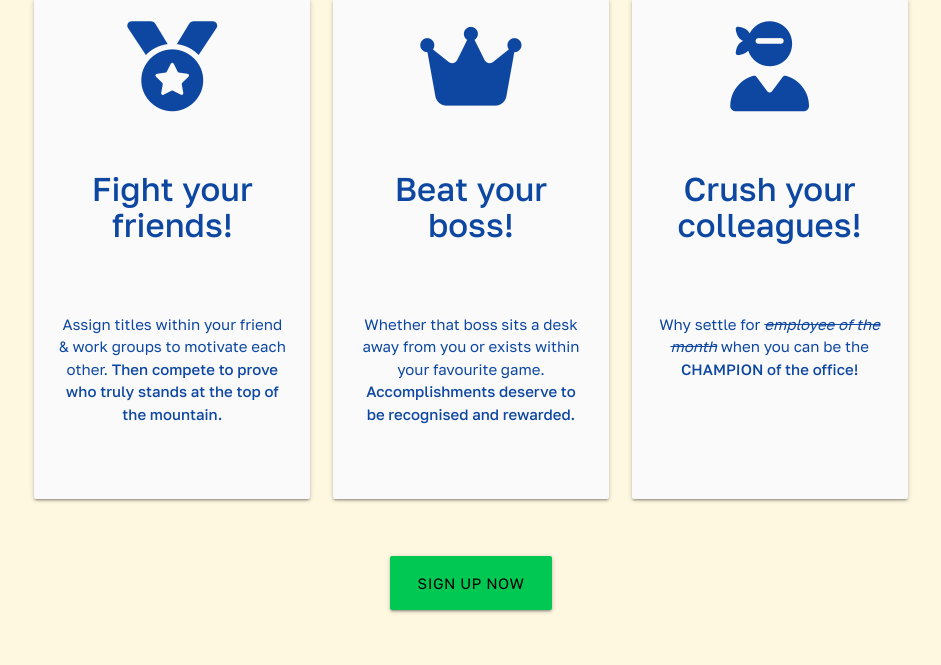
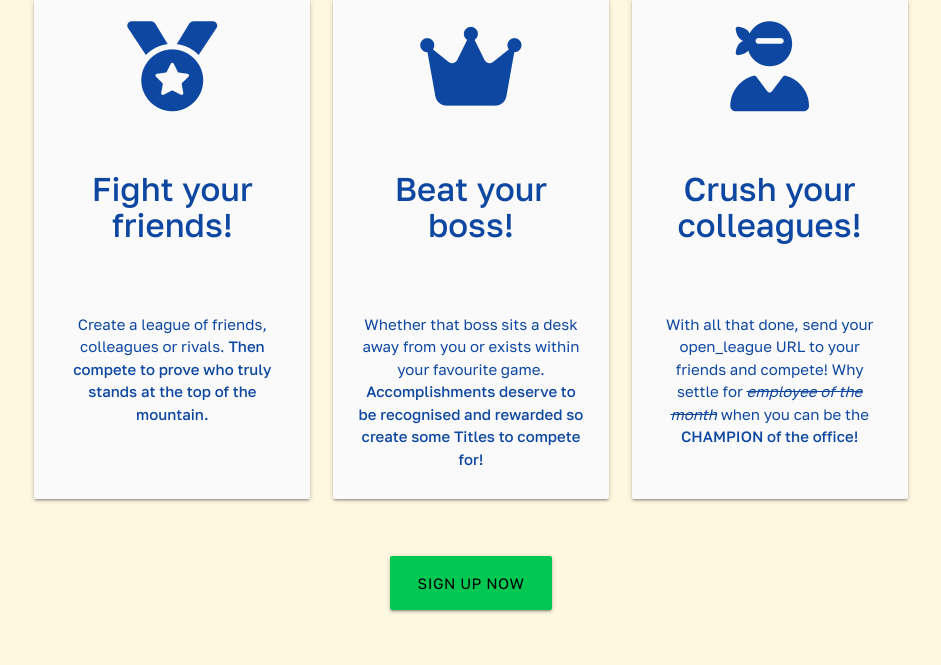
Before and after one commit to Hadokane/CI_PP3_OFFICE_CHAMPION, a Flask app: page / in a window 1280 px wide. Shown: the part 605-1270 px from the top of the page, without its empty margins (169-1110 px from the left). Run offline with Flask 2, Linux system fonts and the light colour scheme; some libraries are stand-ins or nearby versions.

Commit message:
Make index promo cards more instructional

```diff
--- a/officechampion/templates/index.html
+++ b/officechampion/templates/index.html
@@ -32,7 +32,7 @@ Home
                 <h2>Fight your friends!</h2>
             </div>
             <div class="card-content">
-                <p>Assign titles within your friend & work groups to motivate each other. <strong>Then compete to
+                <p>Create a league of friends, colleagues or rivals. <strong>Then compete to
                         prove who truly stands at the top of the mountain.</strong></p>
             </div>
         </div>
@@ -47,7 +47,7 @@ Home
             </div>
             <div class="card-content">
                 <p>Whether that boss sits a desk away from you or exists within your favourite
-                    game.<strong> Accomplishments deserve to be recognised and rewarded.</strong></p>
+                    game.<strong> Accomplishments deserve to be recognised and rewarded so create some Titles to compete for!</strong></p>
             </div>
         </div>
     </div>
@@ -60,8 +60,8 @@ Home
                 <h2>Crush your colleagues!</h2>
             </div>
             <div class="card-content">
-                <p>Why settle for <del><em>employee of the month</em></del> when you can be the <strong>CHAMPION of the
-                        office!</strong></p>
+                <p>With all that done, send your open_league URL to your friends and compete! Why settle for <del><em>employee of the month</em></del> when you can be the <strong>CHAMPION of the
+                        office!</strong> </p>
             </div>
         </div>
     </div>
```
